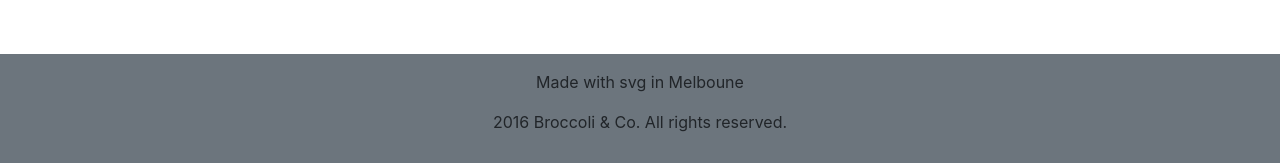
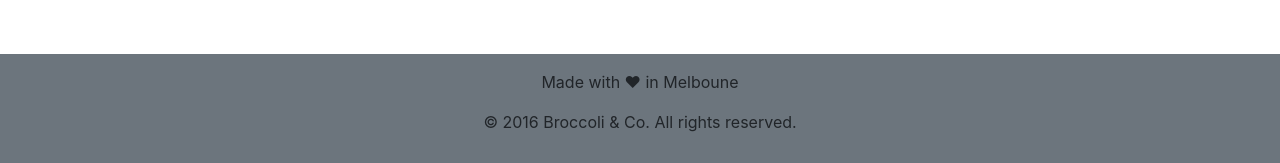
Before and after one commit to ramseyfeng/react-app, a React app: page / in a window 1280 px wide. Shown: the part 634-797 px from the top of the page. Built offline with nearby package versions, Linux system fonts and the light colour scheme.

Commit message:
Add symbols

```diff
--- a/src/components/app/app.jsx
+++ b/src/components/app/app.jsx
@@ -30,8 +30,8 @@ export default class App extends Component {
                 </div>
                 <div className="page-footer bg-secondary">
                     <div className="container-fluid p-3 text-center">
-                        <p>Made with svg in Melboune</p>
-                        <p>2016 Broccoli &amp; Co. All rights reserved.</p>
+                        <p>Made with &#9829; in Melboune</p>
+                        <p>&#169; 2016 Broccoli &amp; Co. All rights reserved.</p>
                     </div>
                 </div>
             </div>
```
